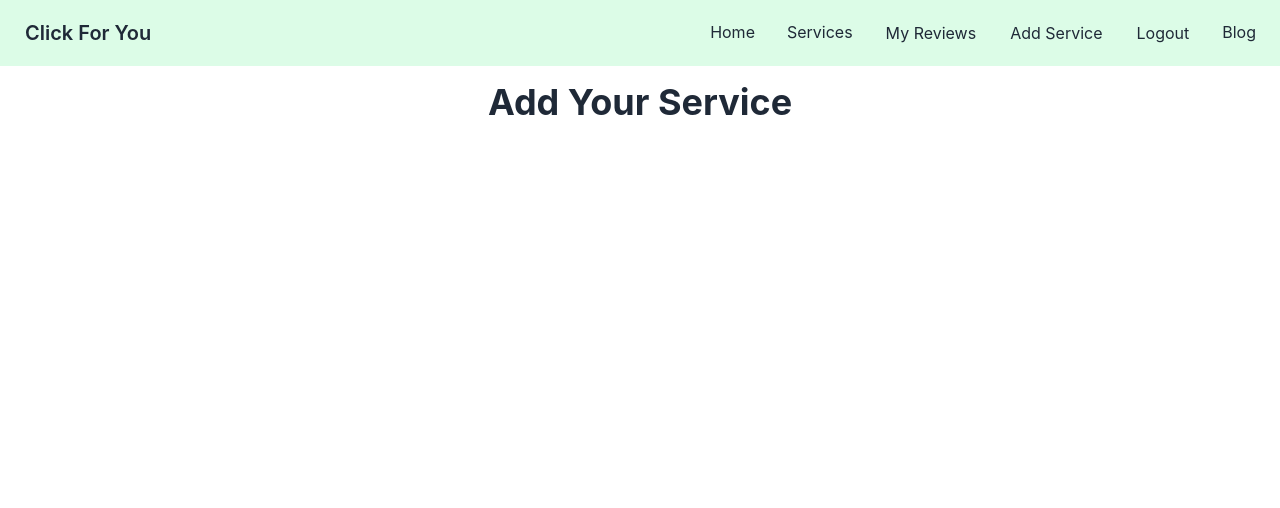
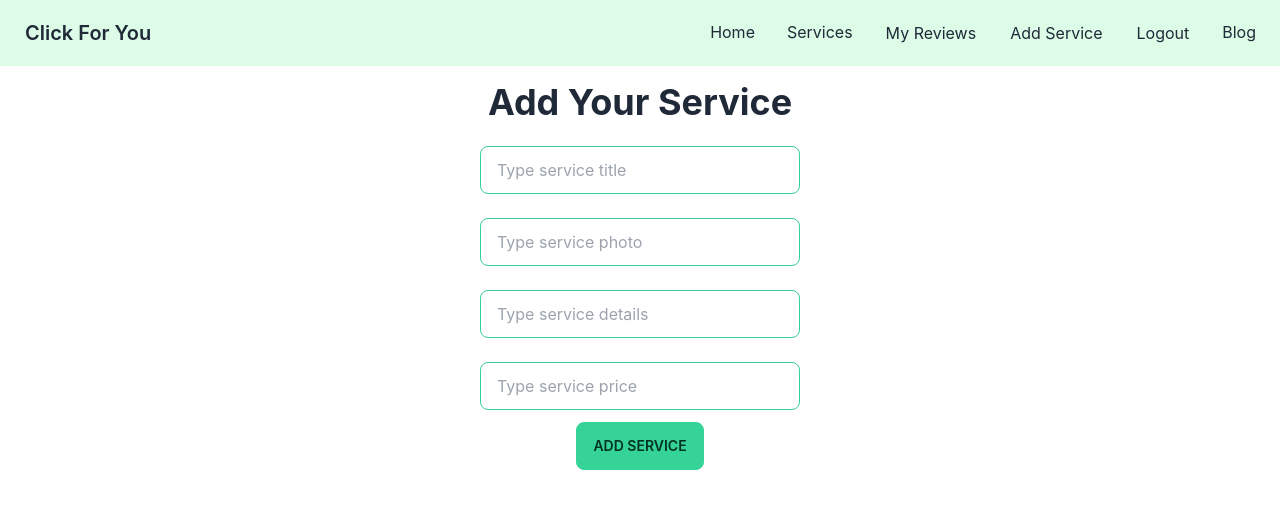
Before and after one commit to sidratulshatil/click-for-you-client, a React (Create React App) app: page /addservice in a window 1280 px wide. Shown: the top 508 px of the page. Built offline with nearby package versions, Linux system fonts and the light colour scheme; no server answers; sample sign-in values are in the browser's storage.

Commit message:
favicon added

```diff
--- a/src/components/AddService/AddService.js
+++ b/src/components/AddService/AddService.js
@@ -1,9 +1,56 @@
 import React from 'react';
+import { Form } from 'react-router-dom';
 
 const AddService = () => {
+
+    const handlePlaceOrder = event => {
+        event.preventDefault();
+        const form = event.target;
+
+        const title = form.title.value;
+        const imageUrl = form.imageUrl.value;
+        const details = form.details.value;
+        const price = form.price.value;
+
+        const service = {
+            title: title,
+            image_url: imageUrl,
+            details: details,
+            price: price
+        }
+
+        fetch('http://localhost:5000/services', {
+            method: 'POST',
+            headers: {
+                'content-type': 'application/json'
+            },
+            body: JSON.stringify(service)
+        })
+            .then(res => res.json())
+            .then(data => {
+                console.log(data)
+                if (data.acknowledged) {
+                    alert('Service added successfully')
+                    console.log('done')
+                    form.reset();
+
+                }
+            })
+            .catch(er => console.error(er));
+
+
+    }
+
     return (
         <div>
             <h2 className='text-4xl font-bold mt-4'>Add Your Service </h2>
+            <form onSubmit={handlePlaceOrder} className='my-3'>
+                <input type="text" name='title' placeholder="Type service title" className="input input-bordered input-success w-full max-w-xs my-3" /><br />
+                <input type="text" name='imageUrl' placeholder="Type service photo" className="input input-bordered input-success w-full max-w-xs my-3" /><br />
+                <input type="text" name='details' placeholder="Type service details" className="input input-bordered input-success w-full max-w-xs my-3" /><br />
+                <input type="text" name='price' placeholder="Type service price" className="input input-bordered input-success w-full max-w-xs my-3" /><br />
+                <button type='submit' className="btn btn-success">Add Service</button>
+            </form>
         </div>
     );
 };
--- a/src/components/ServiceDetails/ServiceDetails.js
+++ b/src/components/ServiceDetails/ServiceDetails.js
@@ -20,7 +20,7 @@ const ServiceDetails = () => {
             .then(data => setReviews(data))
     }, [])
 
-    const handlePlaceReview = event => {
+    const handlePlaceReview = (event) => {
         event.preventDefault();
         const form = event.target;
         const email = user?.email || 'unregistered';
@@ -33,7 +33,8 @@ const ServiceDetails = () => {
             photoUrl: user.photoURL,
             email: email,
         }
-
+        const procced = window.confirm('Are you sure??')
+        if (procced) {
             fetch('http://localhost:5000/review', {
                 method: 'POST',
                 headers: {
@@ -49,6 +50,7 @@ const ServiceDetails = () => {
 
                 })
                 .catch(er => console.error(er));
+        }
     }
     const handleDelete = (id) => {
         const procced = window.confirm('Are you sure??')
@@ -90,7 +92,8 @@ const ServiceDetails = () => {
                         <>
                             <Form onSubmit={handlePlaceReview}>
                                 <textarea name='comment' className="textarea textarea-bordered mt-4" placeholder="your review"></textarea><br />
-                                <button className="btn btn-sm">Add review</button>
+                                <button type='submit' className="btn btn-sm">Add review</button>
+
                             </Form>
                         </>
                         :
```
Also changed, not shown: 1 other file (tests, documents, lock files or other folders). Lines whose indentation alone changed are shown as unchanged.
